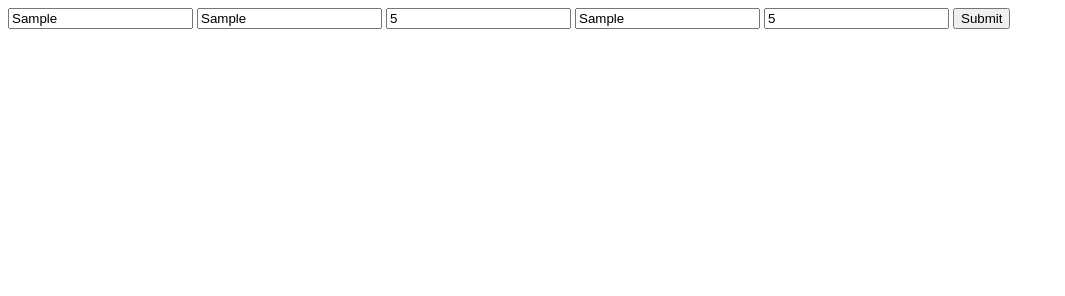
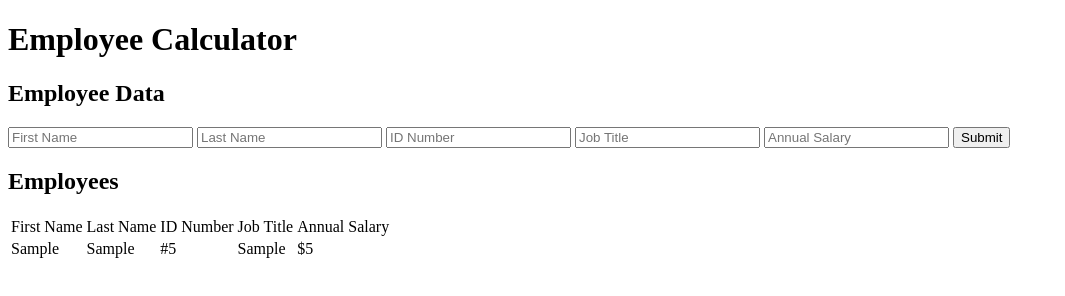
Before and after one commit to slindsey9150/js-calculator, a plain HTML site: page index.html in a window 1280 px wide. Both pictures are taken after typing "Sample", "Sample", "5", "Sample", "5" into the empty fields and a click on the button "Submit". Shown: the whole page, without its empty margins (0-1065 px from the left). Drawn offline with Linux system fonts and the light colour scheme.

Commit message:
now appends to dom when submitHandler called

```diff
--- a/index.html
+++ b/index.html
@@ -9,7 +9,11 @@
 <body id="container">
 
   <div>
+    <header>
+      <h1>  Employee Calculator</h1>
+    </header>
     <main>
+      <h2>Employee Data</h2>
       <form>
         <input id="firstName" type="text" placeholder="First Name">
         <input id="lastName" type="text" placeholder="Last Name">
@@ -19,6 +23,21 @@
         <button id="submitButton" onclick="submitHandler(event)">Submit</button>
       </form>
     </main>
+    <h2>Employees</h2>
+    <table>
+      <thead>
+        <tr>
+          <td>First Name</td>
+          <td>Last Name</td>
+          <td>ID Number</td>
+          <td>Job Title</td>
+          <td>Annual Salary</td>
+        </tr>
+      </thead>
+      <tbody id="employeeData"></tbody>
+
+
+    </table>
   </div>
 
     <!-- <div>
--- a/script.js
+++ b/script.js
@@ -11,6 +11,8 @@ console.log("Hello World!")
 
 // * Submit function that will colect our input into variables.
 
+let totalAnnualSalary = 0
+
 function submitHandler(event) {
     event.preventDefault()
     const firstName = document.getElementById("firstName").value
@@ -19,9 +21,27 @@ function submitHandler(event) {
     const jobTitle = document.getElementById("jobTitle").value
     const annualSalary = document.getElementById("annualSalary").value
 
-
     console.log("Hello I'm submitting an employee's data here:", firstName, ' ', lastName, ' ', idNumber, ' ', jobTitle, ' ', annualSalary);
 
+    console.log("total annual salary", totalAnnualSalary);
+    totalAnnualSalary += Number(annualSalary)
+    console.log("total annual salary", totalAnnualSalary);
+
+    const employeeData = document.getElementById("employeeData")
+    employeeData.innerHTML += `
+         <tr>
+        <td>${firstName}</td>
+        <td>${lastName}</td>
+        <td>#${idNumber}</td>
+        <td>${jobTitle}</td>
+        <td>$${annualSalary}</td>
+      </tr>
+    `
+    document.getElementById("firstName").value = ''
+    document.getElementById("lastName").value = ''
+    document.getElementById("idNumber").value = ''
+    document.getElementById("jobTitle").value = ''
+    document.getElementById("annualSalary").value = ''
 }
 
 /*
```
